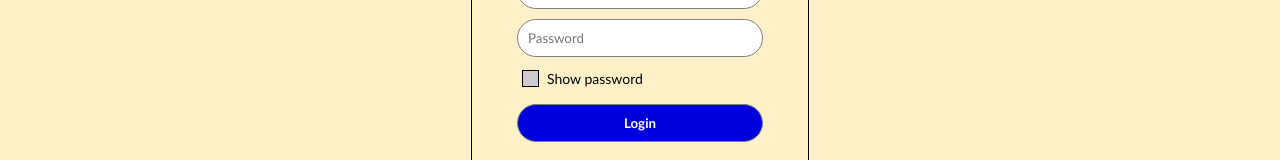
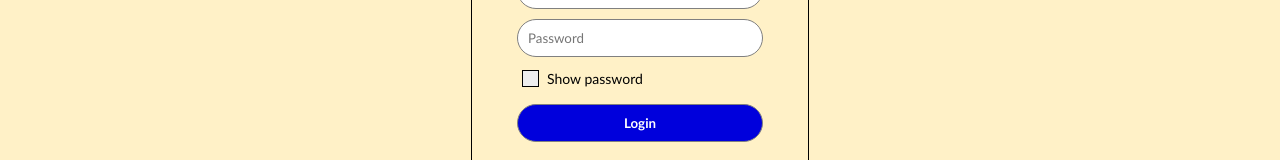
Before and after one commit to bhavinthakur29/excalper, a React (Vite) app: page /login in a window 1280 px wide. Shown: the part 248-408 px from the top of the page. Built offline with nearby package versions, Linux system fonts and the light colour scheme; no server answers.

Commit message:
updated checkbox

```diff
--- a/src/App.css
+++ b/src/App.css
@@ -100,12 +100,12 @@ a {
 }
 
 /* On mouse-over, add a grey background color */
-.container:hover input ~ .checkmark {
+.pass-visibility .checkbox:hover input ~ .checkmark {
   background-color: #ccc;
 }
 
 /* When the checkbox is checked, add a blue background */
-.container input:checked ~ .checkmark {
+.pass-visibility .checkbox input:checked ~ .checkmark {
   background-color: green;
 }
 
```
